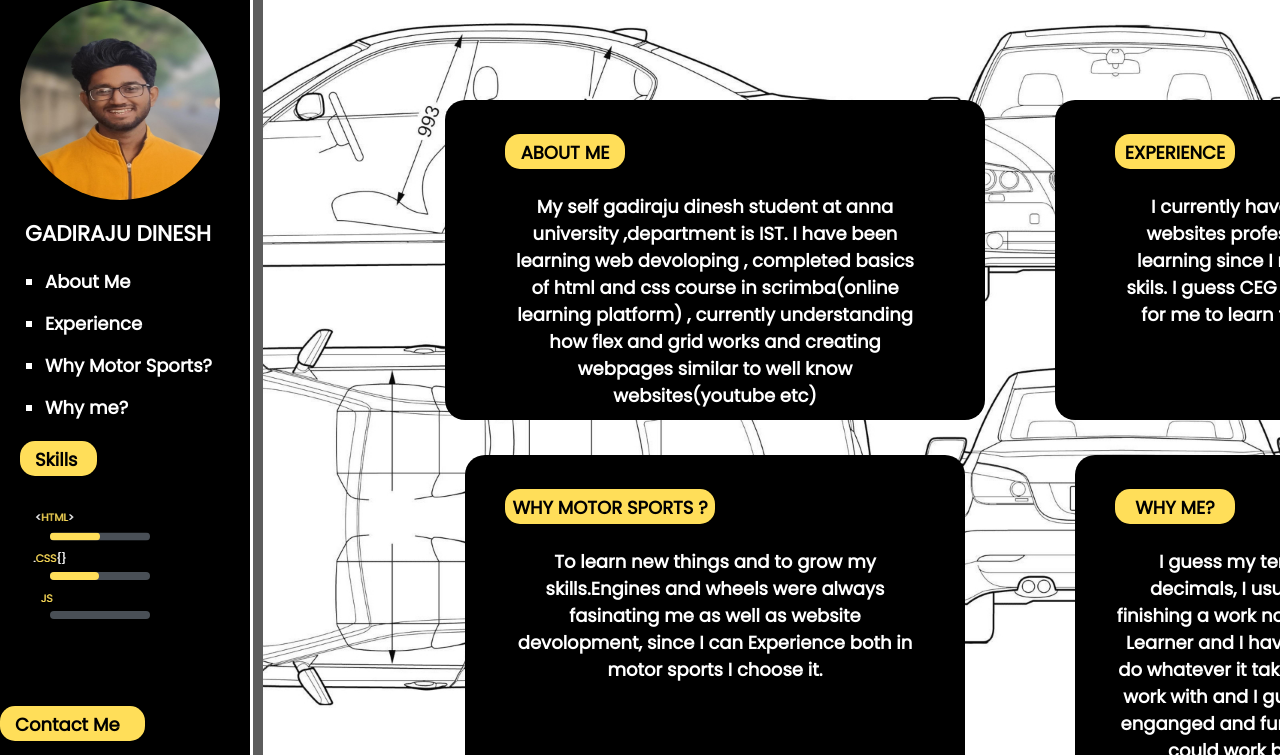
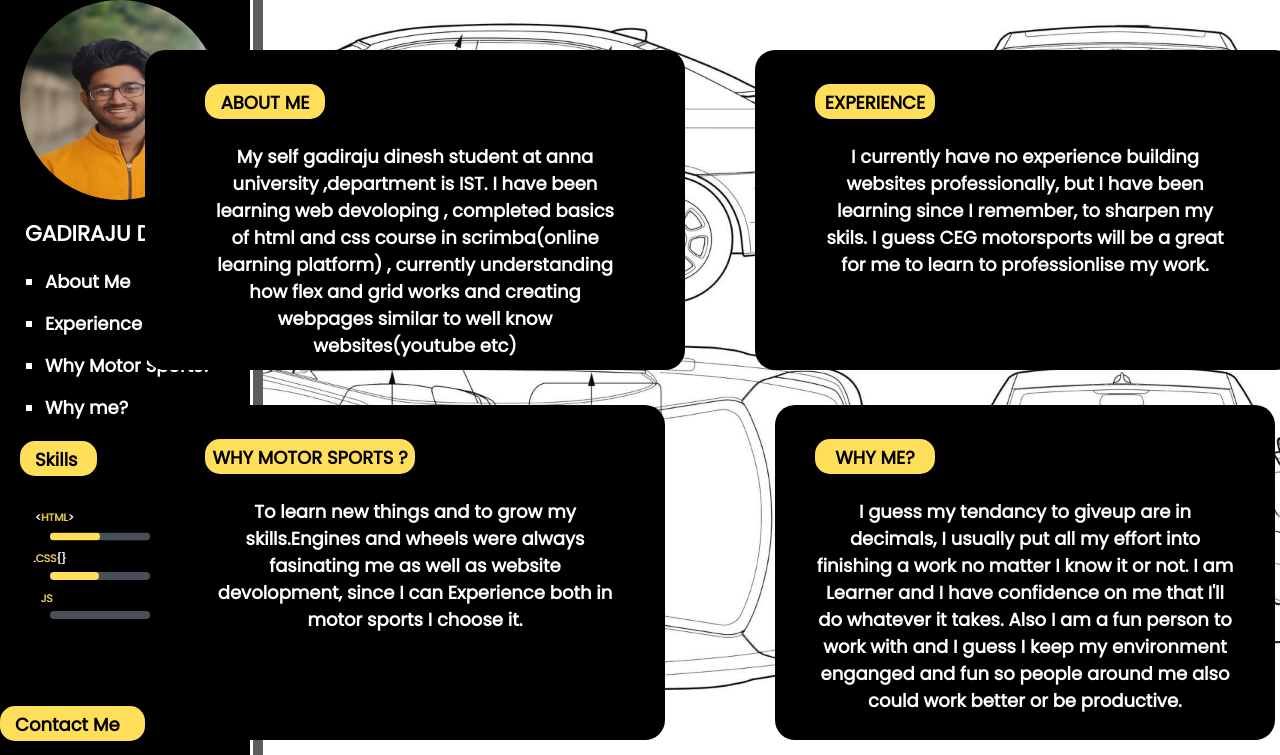
Before and after one commit to Dineshraju3435/resume, a plain HTML site: page index.html in a window 1280 px wide. Shown: the top 755 px of the page. Drawn offline with nearby package versions, Linux system fonts and the light colour scheme.

Commit message:
Update styles.css

```diff
--- a/styles.css
+++ b/styles.css
@@ -76,8 +76,8 @@ li{
 .details{
     width:400px;
     position:fixed;
-    top:100px;
-    left:400px;
+    top:50px;
+    left:100px;
     display:flex;
     flex-direction: column;
     flex-wrap: wrap;
```
